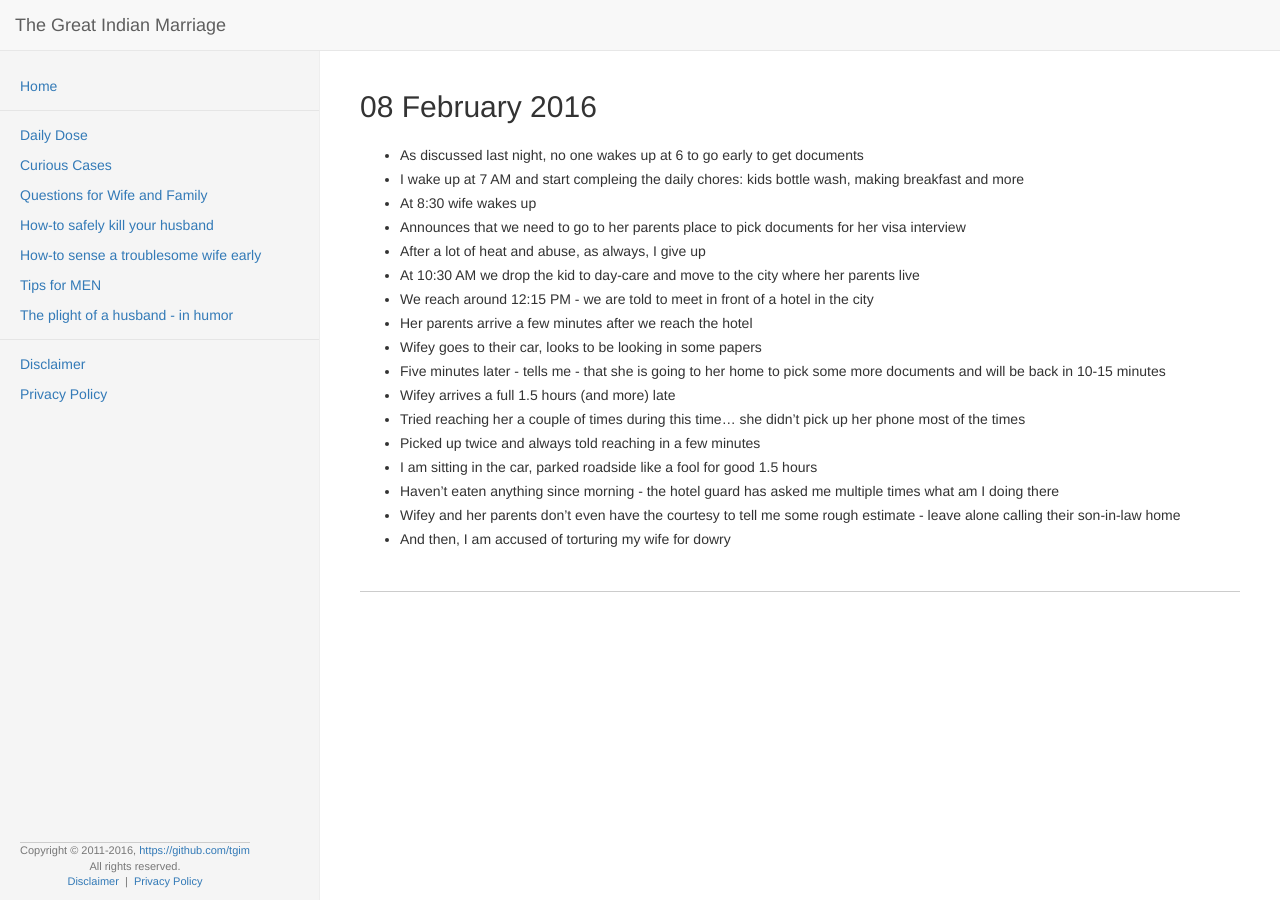
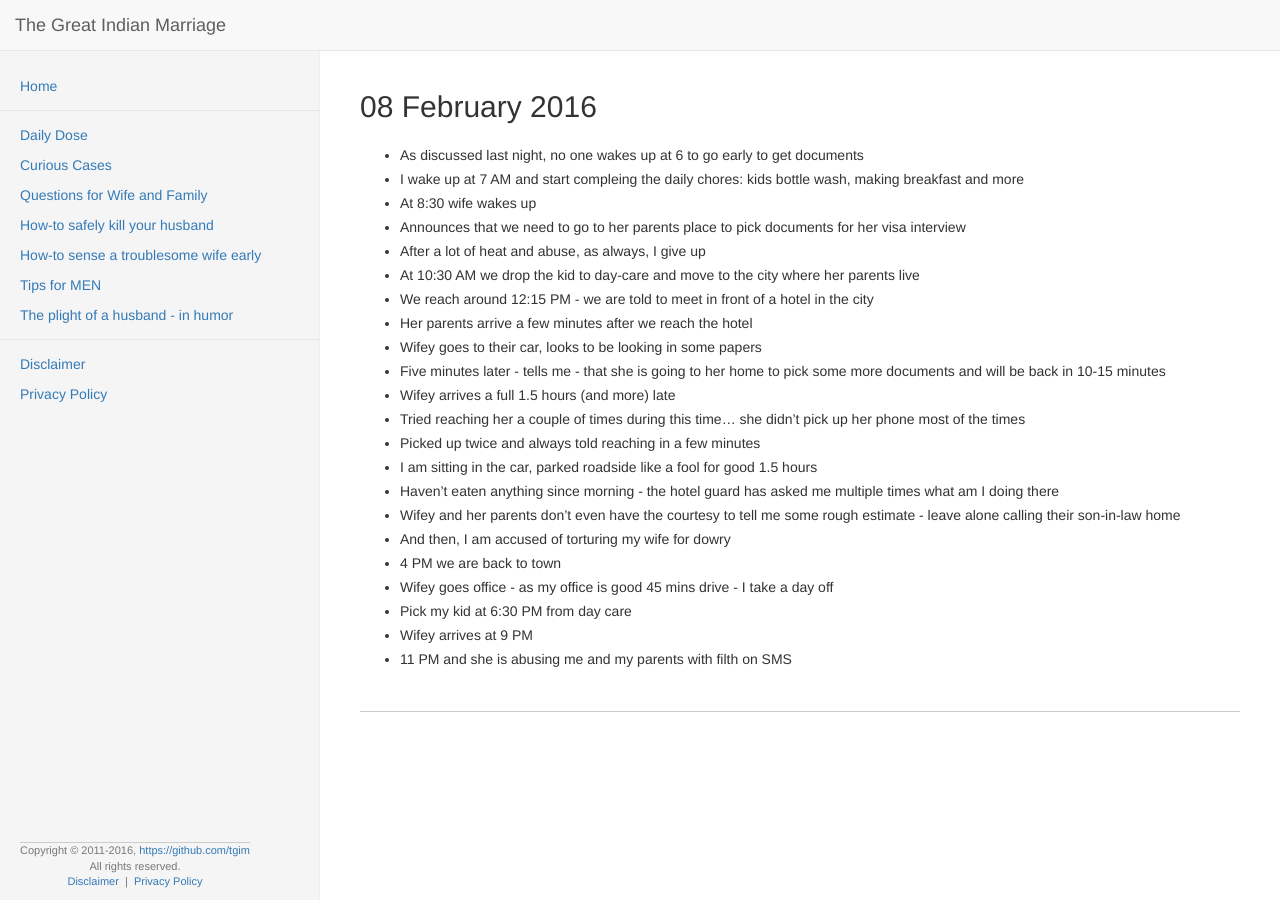
Before and after one commit to tgim/tgim.github.io, a Jekyll site: the page built from day/2016/02/08.md, in a window 1280 px wide. Built offline with Jekyll 4.4.1, drawn with Linux system fonts in a browser that asks for light colours; nearby versions of some CDN libraries; comment, search, counter and statistics services are not loaded.

Commit message:
Update 08.md

```diff
--- a/day/2016/02/08.md
+++ b/day/2016/02/08.md
@@ -21,3 +21,8 @@ social: true
 - Haven't eaten anything since morning - the hotel guard has asked me multiple times what am I doing there
 - Wifey and her parents don't even have the courtesy to tell me some rough estimate - leave alone calling their son-in-law home
 - And then, I am accused of torturing my wife for dowry
+- 4 PM we are back to town
+- Wifey goes office - as my office is good 45 mins drive - I take a day off
+- Pick my kid at 6:30 PM from day care
+- Wifey arrives at 9 PM
+- 11 PM and she is abusing me and my parents with filth on SMS
```
